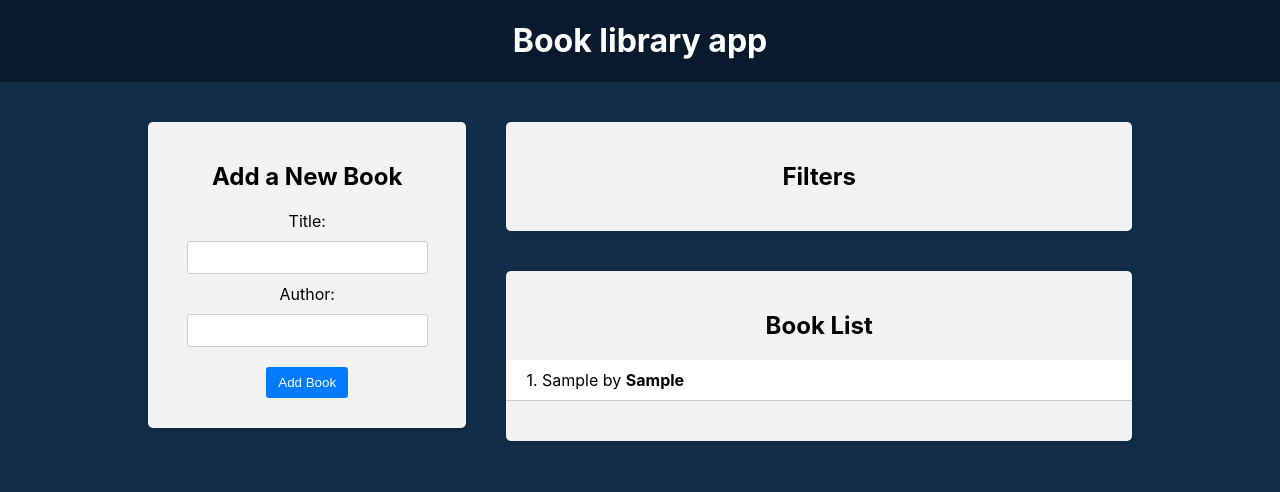
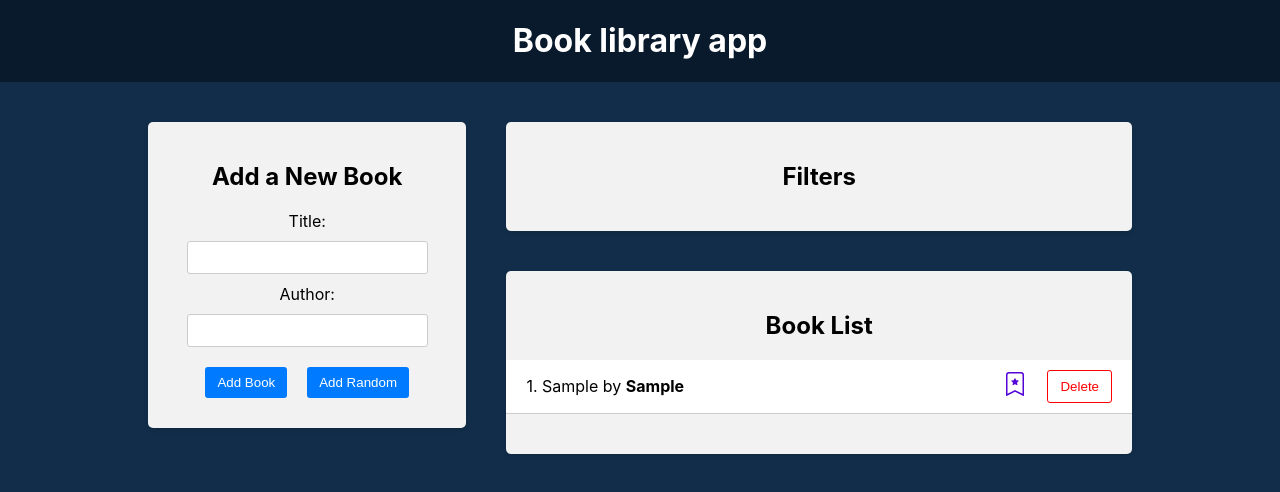
Before and after one commit to Griffithhh/Book-with-react_redux, a React (Create React App) app in the folder frontend/: page / in a window 1280 px wide. Both pictures are taken after typing "Sample", "Sample" into the empty fields and a click on the button "Add Book". Shown: the top 492 px of the page. Built offline with nearby package versions, Linux system fonts and the light colour scheme.

Commit message:
Toggle Favorite Book

```diff
--- a/frontend/package.json
+++ b/frontend/package.json
@@ -9,8 +9,10 @@
     "@testing-library/user-event": "^13.5.0",
     "react": "^18.3.1",
     "react-dom": "^18.3.1",
+    "react-icons": "^5.2.1",
     "react-redux": "^9.1.2",
     "react-scripts": "5.0.1",
+    "uuid": "^10.0.0",
     "web-vitals": "^2.1.4"
   },
   "scripts": {
--- a/frontend/src/components/BookForm/BookForm.js
+++ b/frontend/src/components/BookForm/BookForm.js
@@ -1,19 +1,32 @@
 import {useState} from "react";
+import {useDispatch, useSelector} from "react-redux"
+import { v4 as uuidv4 } from 'uuid';
+import {addBook} from "../../redux/books/actionCreators";
 import './BookForm.css'
-import {useDispatch, useSelector} from "react-redux"
-import {addBook} from "../../redux/books/actionCreators";
-
+import booksData from '../../data/books.json'
 const BookForm = () => {
     const [title, setTitle] = useState("")
     const [author, setAuthor] = useState("")
     // const [formData, setFormData] = useState({})
     const dispatch = useDispatch()
+   const handleAddRandomBook = () =>{
+    const randomIndex = Math.floor(Math.random() * booksData.length)
+       const randomBook = booksData[randomIndex];
+    const randomBookWithID = {
+        ...randomBook,
+        id: uuidv4(),
+        isFavorite: false
+    }
+    dispatch(addBook(randomBookWithID))
+    }
     const handleSubmit = (e) => {
         e.preventDefault()
         if(title && author ){
         const book = {
             title: title,
             author: author,
+            id: uuidv4(),
+            isFavorite: false
         }
         dispatch(addBook(book))
             setTitle('')
@@ -34,6 +47,7 @@ const BookForm = () => {
                 <input type="text" id="author" value={author} onChange={(e) => setAuthor(e.target.value)}/>
             </div>
          <button type="submit">Add Book</button>
+            <button type="button" onClick={handleAddRandomBook}>Add Random</button>
 
         </form>
     </div>
--- a/frontend/src/components/BookList/BookList.css
+++ b/frontend/src/components/BookList/BookList.css
@@ -58,5 +58,5 @@
     margin: 0 20px;
     cursor: pointer;
     transition: color 0.3s ease;
-    color: #fca510;
+    color: #5304d7;
 }
--- a/frontend/src/components/BookList/BookList.js
+++ b/frontend/src/components/BookList/BookList.js
@@ -1,15 +1,29 @@
-import {useSelector} from "react-redux";
+import {useDispatch, useSelector} from "react-redux";
+import {BsBookmarkStarFill, BsBookmarkStar} from "react-icons/bs";
 import './BookList.css'
+import {removeBook, toggleFavorite} from "../../redux/books/actionCreators";
 
 const BookList = () => {
     const books = useSelector((state) => state.books);
+    const dispatch = useDispatch()
+
+const handleToggleFavorite = (id) => {
+        dispatch(toggleFavorite(id));
+}
   return (
     <div className="app-block book-list">
      <h2>Book List</h2>
         {books.length === 0 ? ( <p>No books available</p>) : (
             <ul>{books.map((book, i)=>
-            <li key={i}>
+            <li key={book.id}>
                 <div className="book-info"> {++i}. {book.title} by <strong>{book.author}</strong></div>
+                <div className="book-actions">
+                    <span onClick={()=> handleToggleFavorite(book.id) } > {book.isFavorite ? (
+                        <BsBookmarkStarFill className="star-icon" />
+                    ) : ( <BsBookmarkStar  className="star-icon" />)}  </span>
+
+                    <button onClick={()=>{dispatch(removeBook(book.id))}}> Delete</button></div>
+
         </li>
         )}
         </ul>
--- a/frontend/src/redux/books/actionCreators.js
+++ b/frontend/src/redux/books/actionCreators.js
@@ -1,7 +1,24 @@
 import * as a from './actionTypes';
+import booksReducer from "./reducer";
 export const addBook = (newBook) => {
     return {
-        type: 'ADD_BOOK',
+        type: a.ADD_BOOK,
         payload: newBook
     }
 }
+
+export const removeBook = (id) => {
+    return {
+        type: a.REMOVE_BOOK,
+        payload: id
+    }
+}
+
+export const toggleFavorite = (id) => {
+    return{
+        type: a.TOGGLE_FAVORITE,
+        payload: id
+
+    }
+
+}
--- a/frontend/src/redux/books/actionTypes.js
+++ b/frontend/src/redux/books/actionTypes.js
@@ -1 +1,3 @@
 export const ADD_BOOK = "ADD_BOOK";
+export const REMOVE_BOOK = "REMOVE_BOOK";
+export const TOGGLE_FAVORITE = "TOGGLE_FAVORITE";
--- a/frontend/src/redux/books/reducer.js
+++ b/frontend/src/redux/books/reducer.js
@@ -5,8 +5,20 @@ const booksReducer = (state = initialState, action) =>{
     switch(action.type){
         case a.ADD_BOOK:
             return [...state, action.payload]
+        case a.REMOVE_BOOK:
+            return state.filter((book) => book.id !== action.payload)
+
+        case a.TOGGLE_FAVORITE:
+            return state.map((book) =>
+            book.id === action.payload
+                ? {...book, isFavorite: !book.isFavorite}
+                : book
+
+
+            )
         default:
             return state
+
     }
 }
 
```
Also changed, not shown: 1 other file (tests, documents, lock files or other folders).
